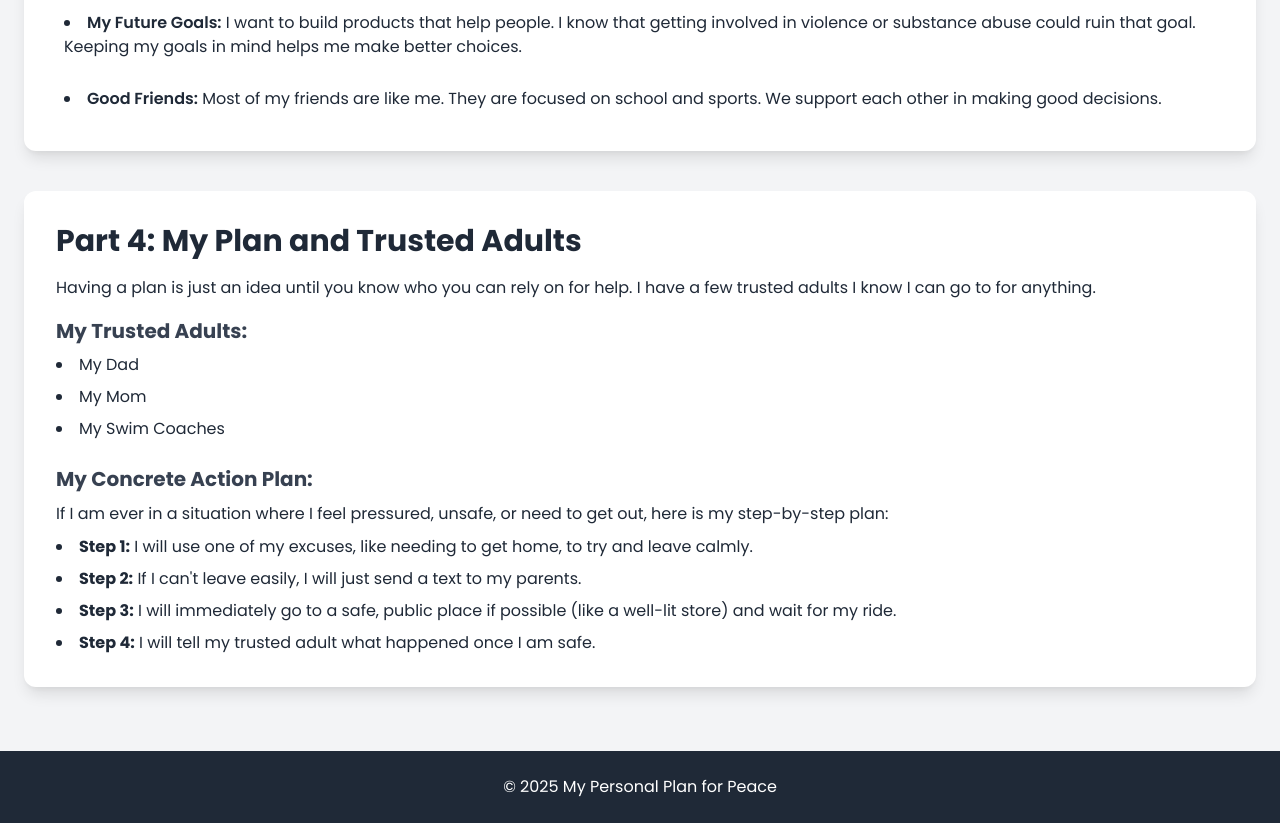
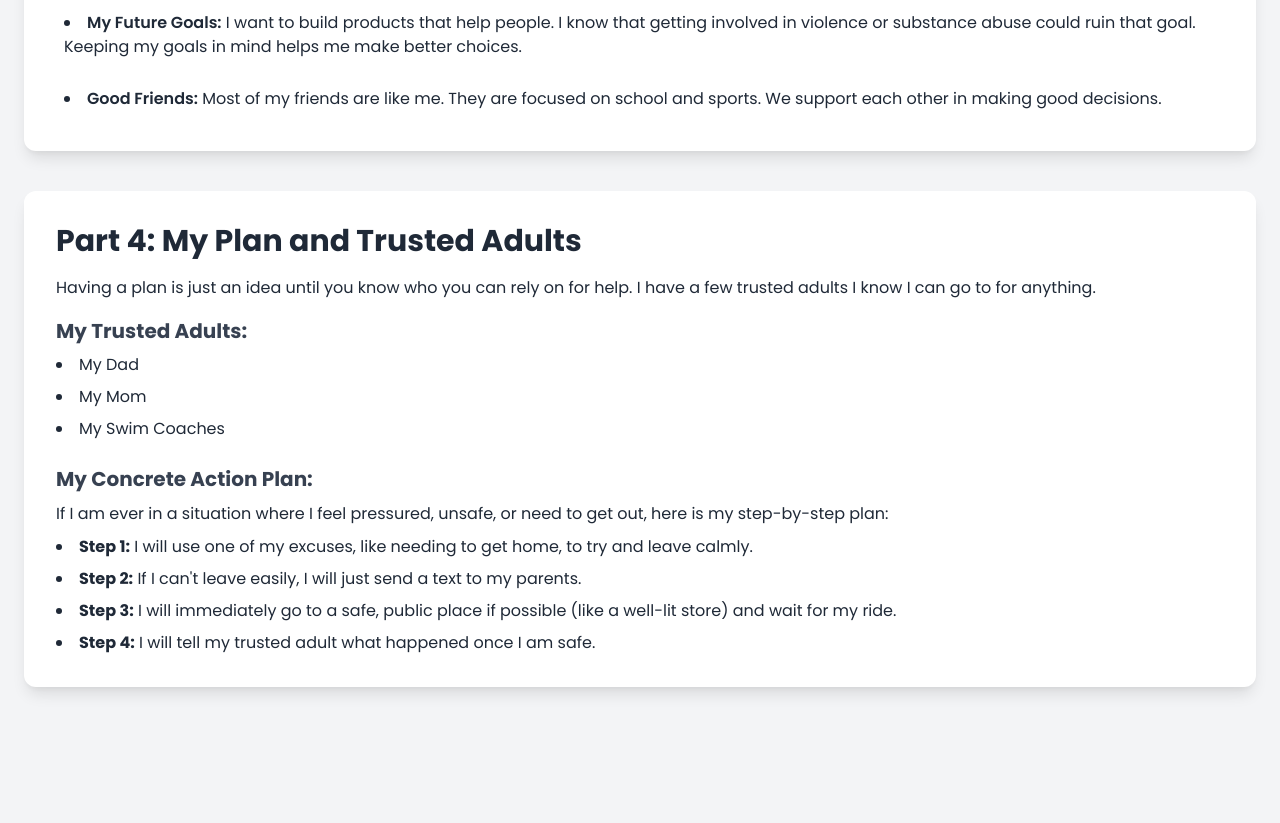
Before and after one commit to ElijahFeldman7/PreventingViolence, a plain HTML site: page index.html in a window 1280 px wide. Shown: the part 1155-1978 px from the top of the page. After the commit the page ends 1906 px from the top, so only its background shows below. Drawn offline with nearby package versions, Linux system fonts and the light colour scheme.

Commit message:
small fix

```diff
--- a/index.html
+++ b/index.html
@@ -120,9 +120,7 @@
         </section>
     </main>
 
-    <footer class="bg-gray-800 text-white p-6 text-center">
-        <p>&copy; 2025 My Personal Plan for Peace</p>
-    </footer>
+
 
 </body>
 </html>
```
